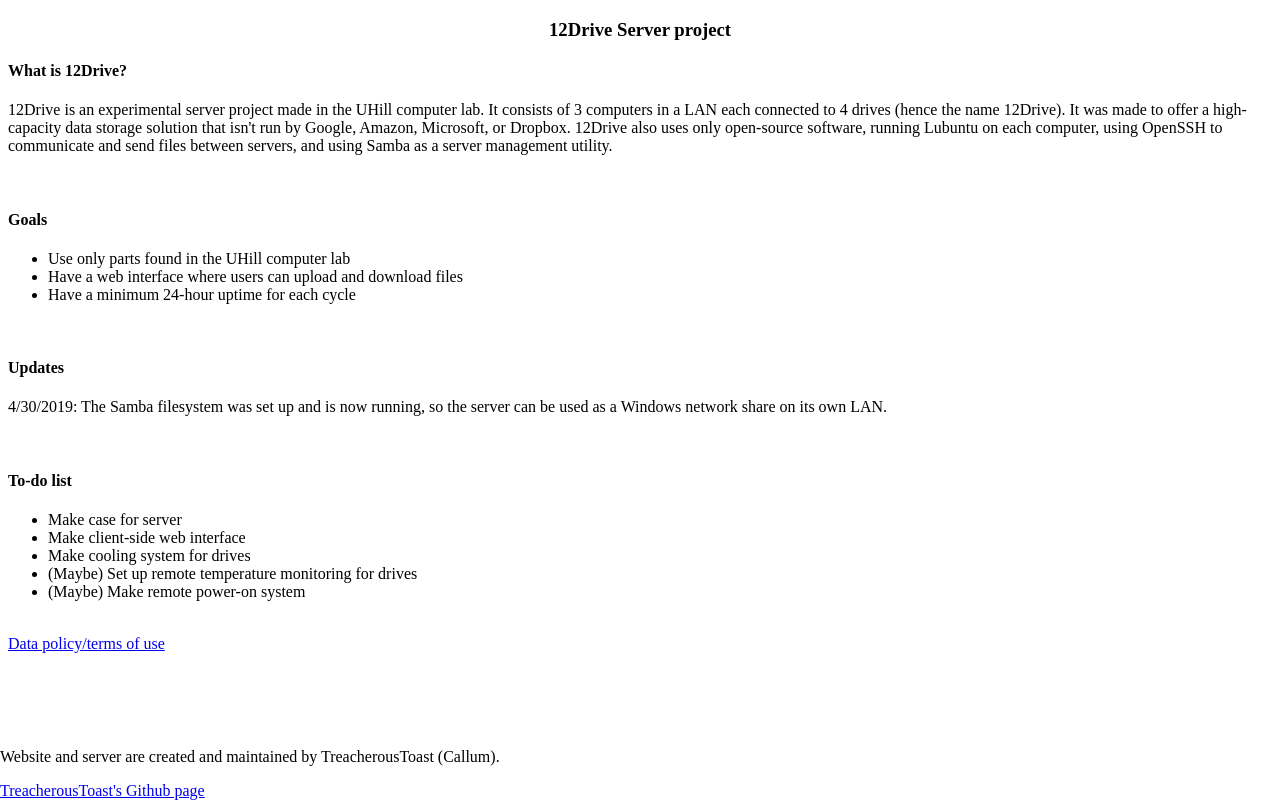
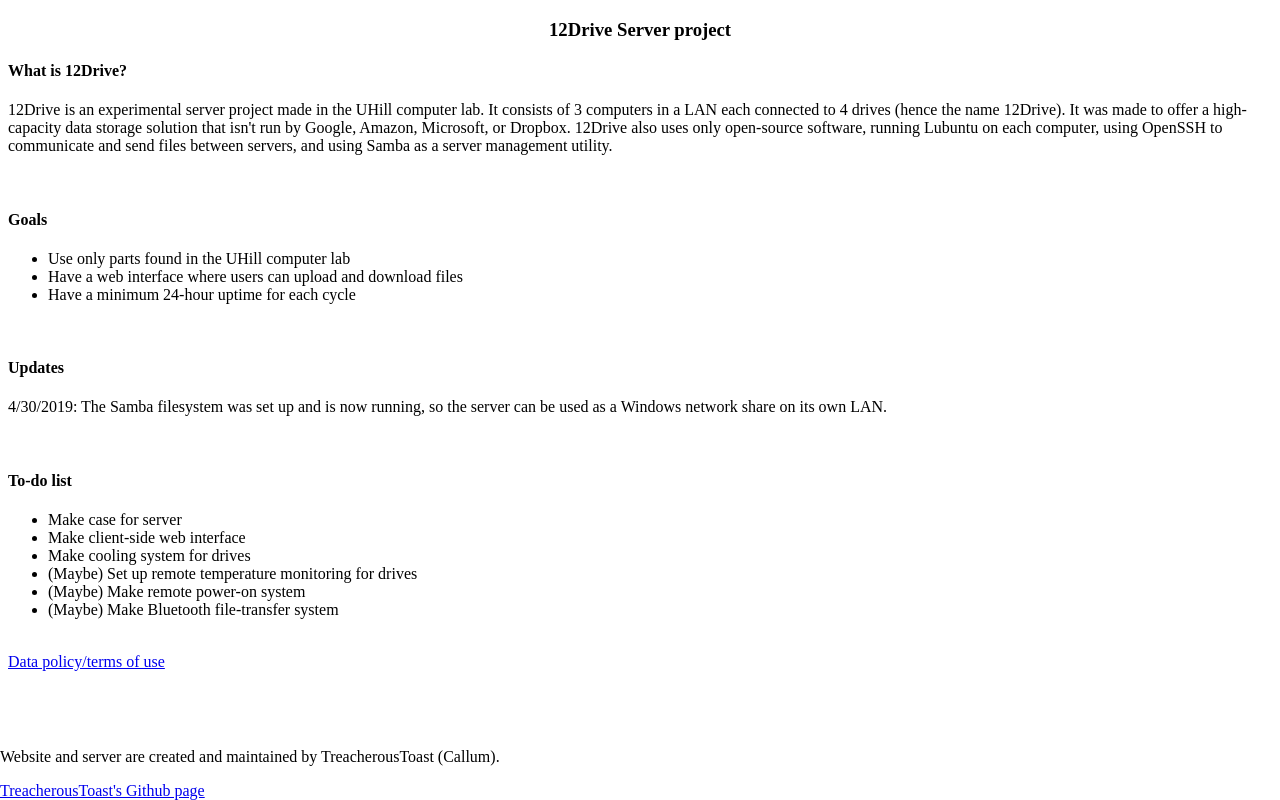
Before and after one commit to TreacherousToast/12Drive-server-update-site, a plain HTML site: page site/index.html in a window 1280 px wide. Drawn offline with Linux system fonts and the light colour scheme.

Commit message:
Update index.html

```diff
--- a/site/index.html
+++ b/site/index.html
@@ -37,6 +37,7 @@
     <li>Make cooling system for drives</li>
     <li>(Maybe) Set up remote temperature monitoring for drives</li>
     <li>(Maybe) Make remote power-on system</li>
+    <li>(Maybe) Make Bluetooth file-transfer system</li>
     </ul>
   <br>
   <a href="https://docs.google.com/document/d/1GxGFKh0LFVvDfalOImGt9NCduPb2nItQF5Ruwcp1kZU/edit?usp=sharing">Data policy/terms of use</a>
```
